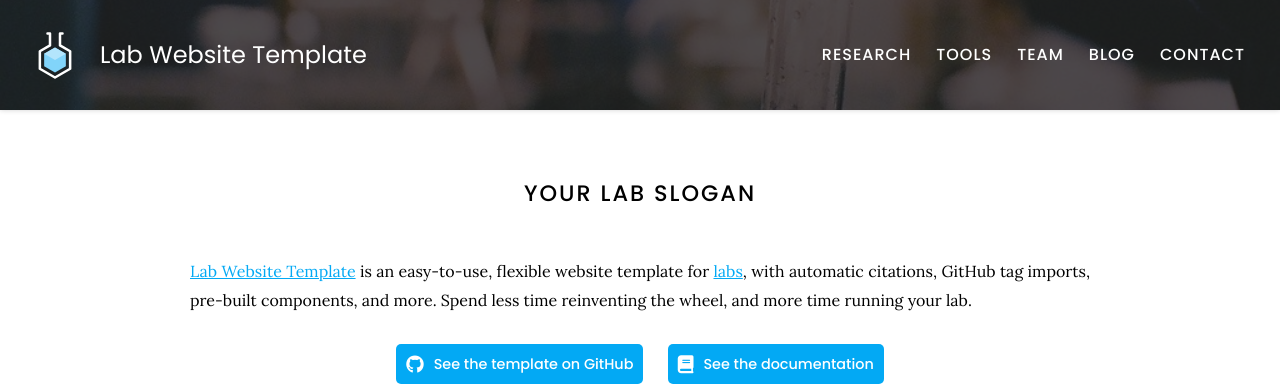
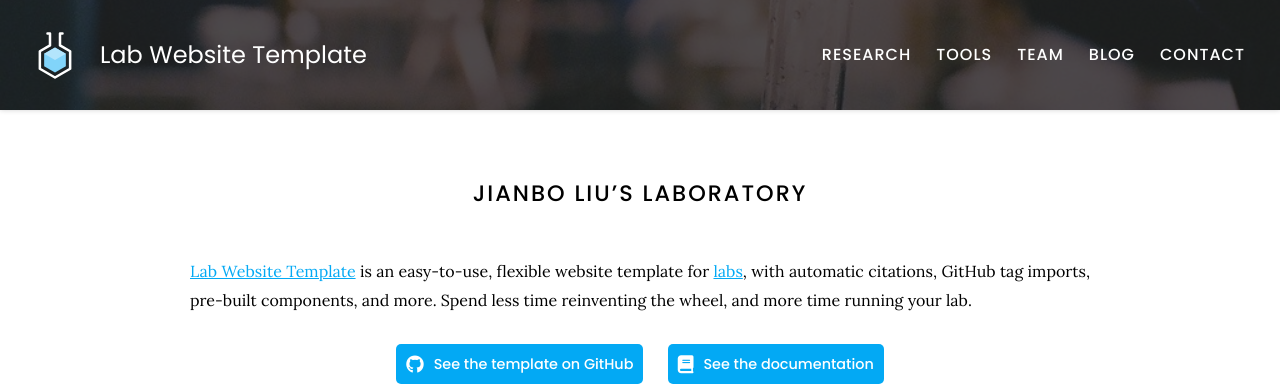
Before and after one commit to ZiZijourney/testing-web, a Jekyll site: the page built from index.md, in a window 1280 px wide. Shown: the top 386 px of the page. Built offline with Jekyll 4.4.1, drawn with Linux system fonts in a browser that asks for light colours.

Commit message:
Update index.md

```diff
--- a/index.md
+++ b/index.md
@@ -2,7 +2,7 @@
 title: Home
 ---
 
-# Your Lab Slogan
+# Jianbo Liu's Laboratory
 
 [Lab Website Template](https://github.com/greenelab/lab-website-template) is an easy-to-use, flexible website template for [labs](https://www.greenelab.com/), with automatic citations, GitHub tag imports, pre-built components, and more.
 Spend less time reinventing the wheel, and more time running your lab.
```
